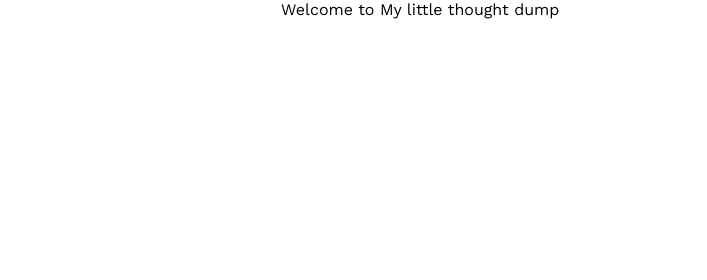
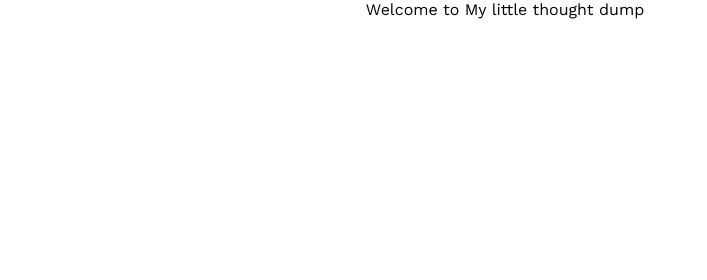
Before and after one commit to OlivierJM/olivierjm.dev, a Gatsby site: page / in a window 1280 px wide. Shown: the top 280 px of the page, 327-1034 px from the left. Built offline with nearby package versions, Linux system fonts and the light colour scheme; Gatsby itself is replaced by a stand-in of ours; some icons are missing.

Commit message:
center div with flex

```diff
--- a/src/components/Projects.js
+++ b/src/components/Projects.js
@@ -8,9 +8,9 @@ export default function BlogList() {
         <div className="grid-container">
           <div
             style={{
-                marginTop: "20%",
-                margin: 'auto',
-                width:' 50%',
+                display: 'flex',
+                justifyContent: 'center',
+                alignItems: 'center'
             }}
           >
            Welcome to My little thought dump
```
